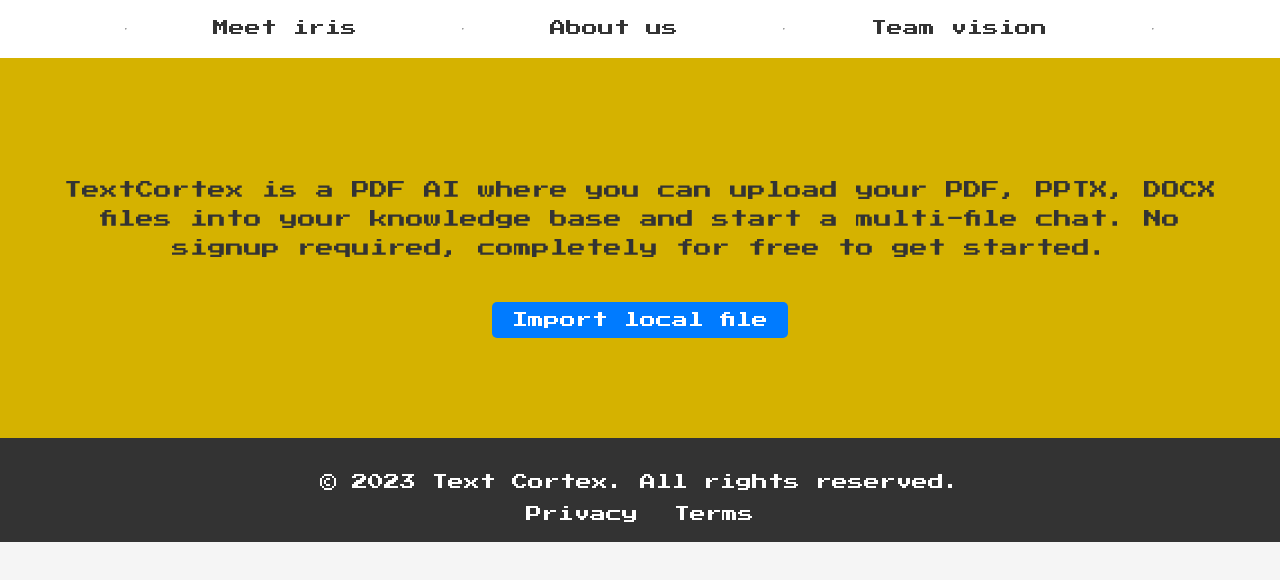
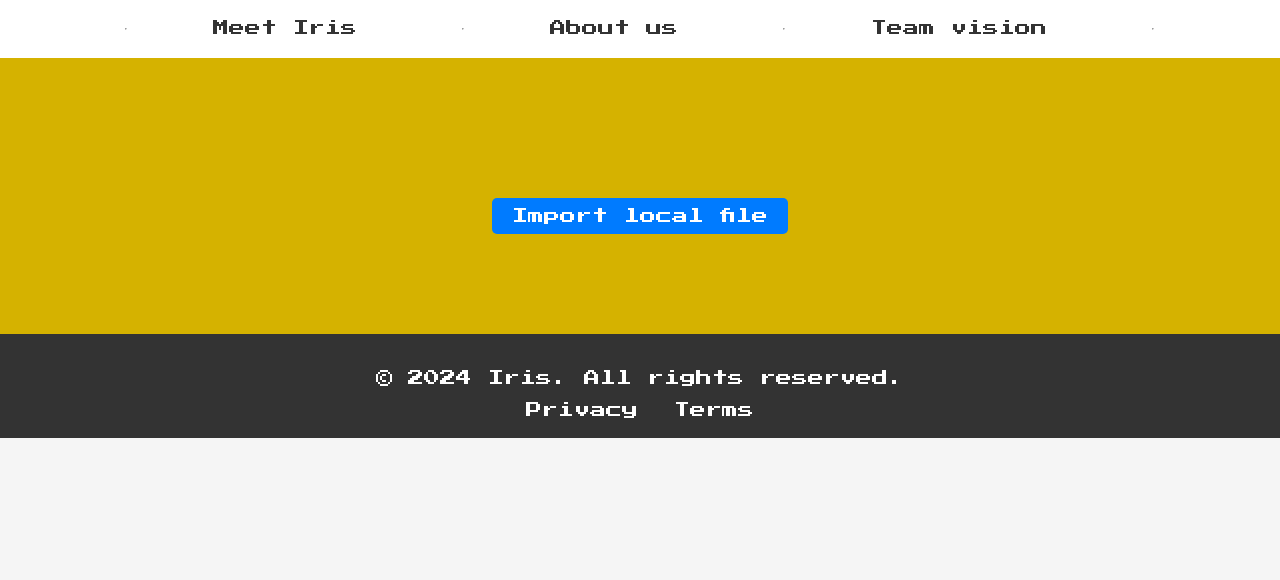
Before and after one commit to aarontphil/iris, a plain HTML site: page index.html in a window 1280 px wide. Drawn offline with Linux system fonts and the light colour scheme.

Commit message:
Update index.html

```diff
--- a/index.html
+++ b/index.html
@@ -14,7 +14,7 @@
             <nav>
                 <ul>
                     <hr>
-                    <li><a href="imtl.html">Meet iris</a></li>
+                    <li><a href="imtl.html">Meet Iris</a></li>
                     <hr>
                     <li><a href="#">About us</a></li>
                     <hr>
@@ -34,7 +34,7 @@
                         font-family: 'Press Start 2P',cursive;
                     }
                 </style>
-                <p>TextCortex is a PDF AI where you can upload your PDF, PPTX, DOCX files into your knowledge base and start a multi-file chat. No signup required, completely for free to get started.</p>
+                <p></p>
                 <style>
                     @import url('https://fonts.googleapis.com/css2?family=Press+Start+2P&display=swap');
 
@@ -61,7 +61,7 @@
     </main>
     <footer>
         <div class="container">
-            <p>&copy; 2023 Text Cortex. All rights reserved.</p>
+            <p>&copy; 2024 Iris. All rights reserved.</p>
             <a href="#" class="link">Privacy</a>
             <a href="#" class="link">Terms</a>
         </div>
```
